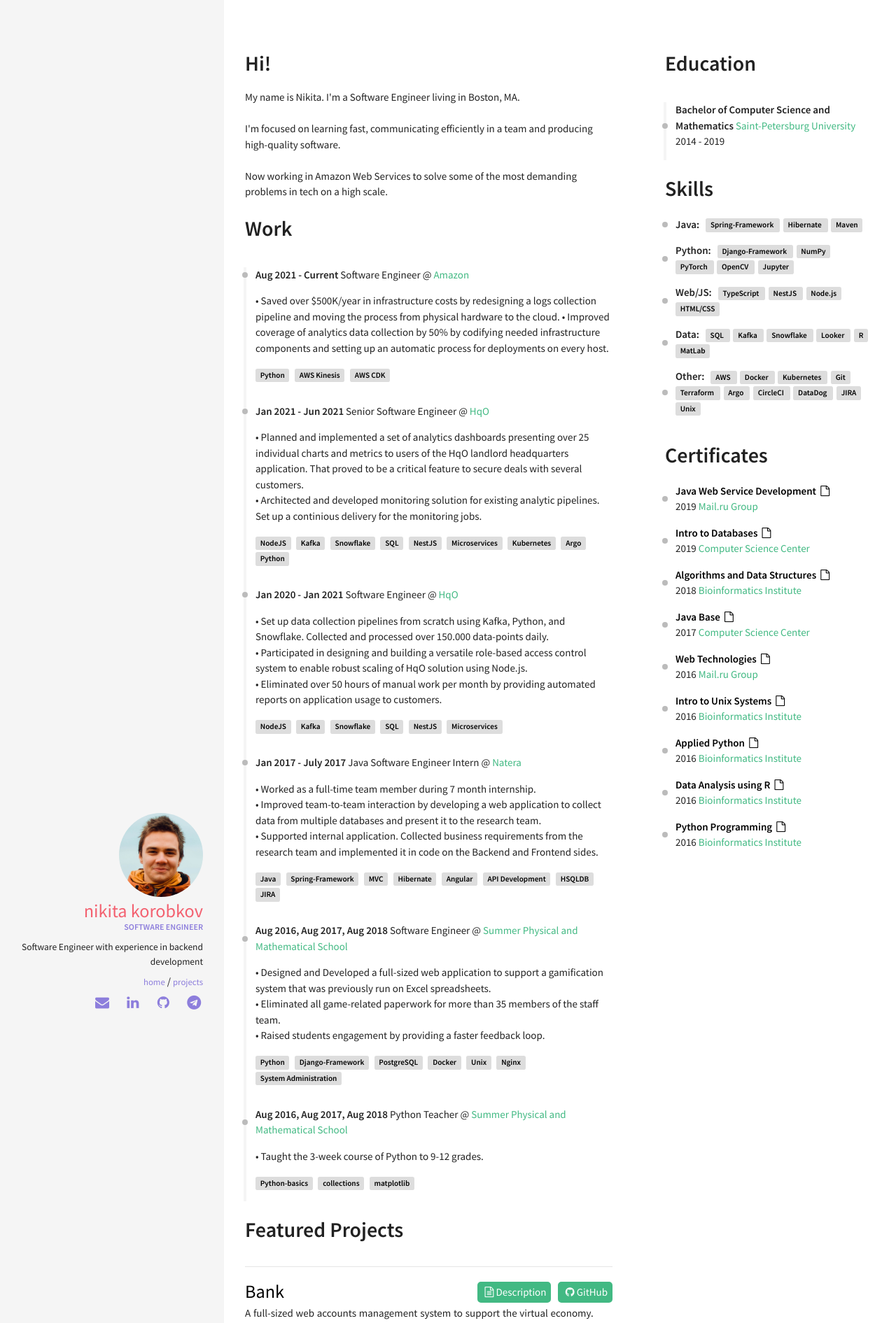
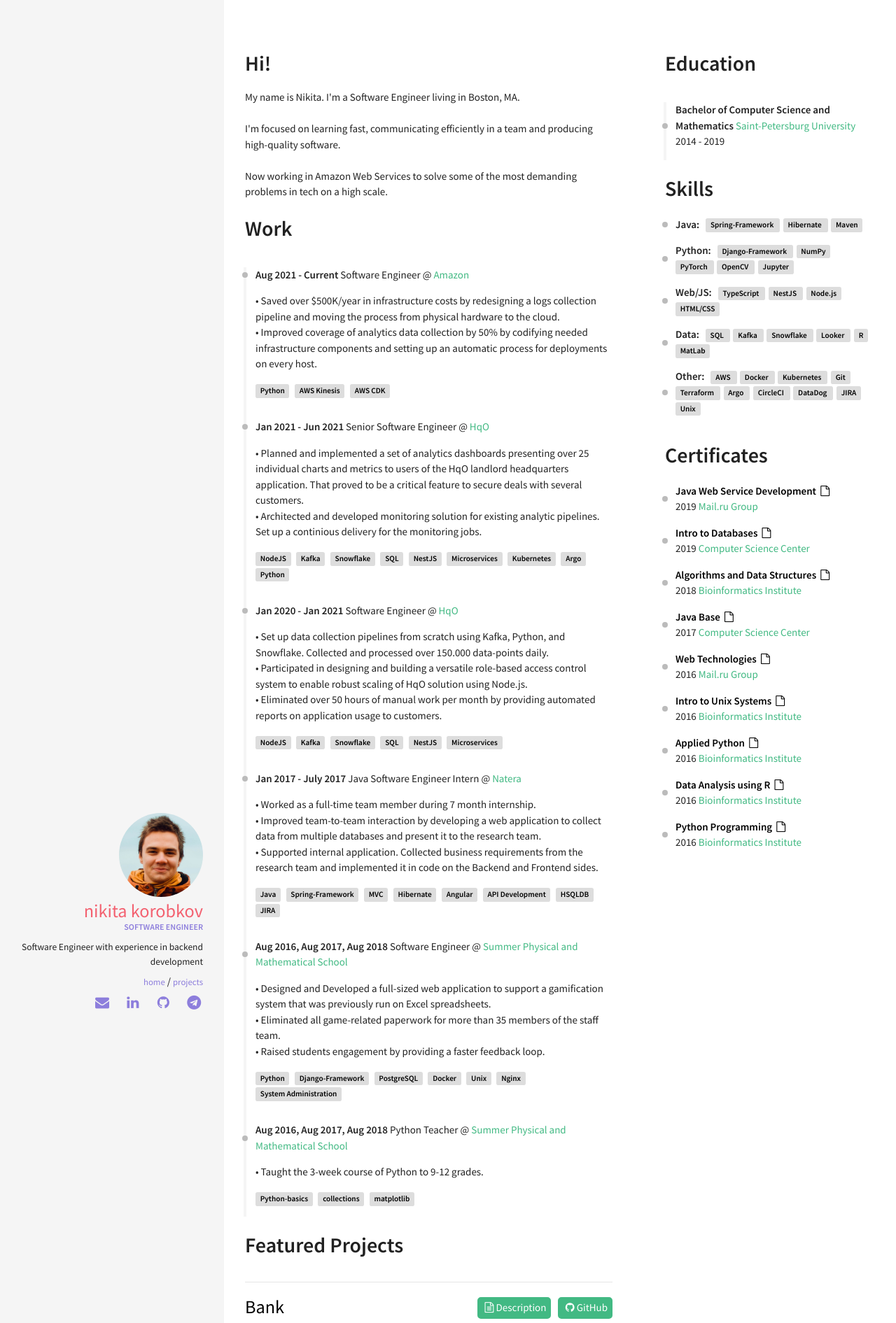
Before and after one commit to nkorobkov/nkorobkov.github.io, a Jekyll site: the page built from index.html, in a window 1280 px wide. Shown: the top 1891 px of the page at 70% size. Built offline with Jekyll 4.4.1, drawn with Linux system fonts in a browser that asks for light colours.

Commit message:
Add linebreak

```diff
--- a/_data/index/careers.yml
+++ b/_data/index/careers.yml
@@ -4,7 +4,7 @@
   link: https://aws.amazon.com/
   date: Aug 2021 - Current
   job: Software Engineer
-  description: • Saved over $500K/year in infrastructure costs by redesigning a logs collection pipeline and moving the process from physical hardware to the cloud.
+  description: • Saved over $500K/year in infrastructure costs by redesigning a logs collection pipeline and moving the process from physical hardware to the cloud. <br>
    • Improved coverage of analytics data collection by 50% by codifying needed infrastructure components and setting up an automatic process for deployments on every host.
   skills:
     - Python
```
